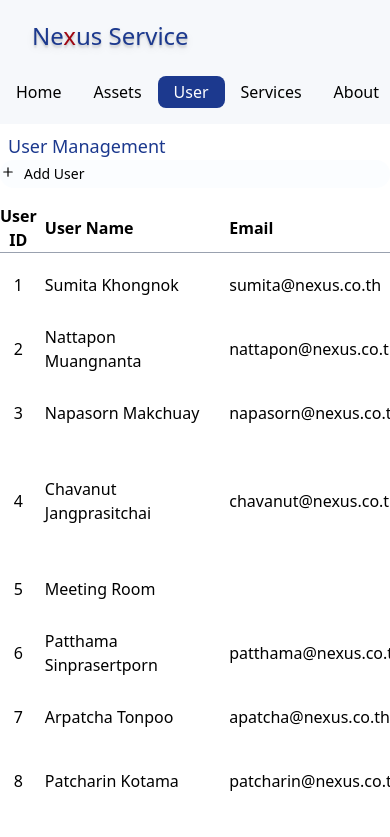
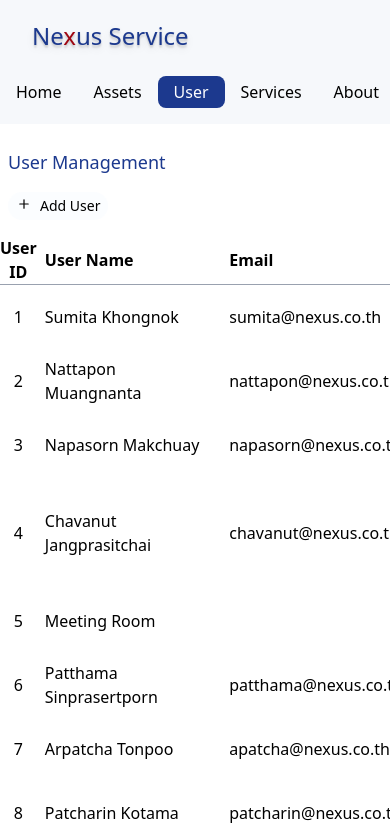
Before and after one commit to deskcodeFun/nexus-app, a Vue app: page /user in a window 390 px wide. Shown: the top 837 px of the page. Built offline with nearby package versions, Linux system fonts and the light colour scheme.

Commit message:
modified:   src/views/UserView.vue

```diff
--- a/src/App.vue
+++ b/src/App.vue
@@ -2,7 +2,7 @@
   <!-- <div class="w-full min-h-screen bg-linear-180 from-indigo-100 to-red-100"> -->
   <div class="w-full min-h-screen">
     <TheTopbar />
-    <RouterView class="px-8" />
+    <RouterView />
   </div>
 </template>
 
--- a/src/components/computers/ComputerCard.vue
+++ b/src/components/computers/ComputerCard.vue
@@ -1,9 +1,5 @@
 <template>
-  <div
-    v-for="(item, index) in computerStore"
-    :key="index"
-    class="sm:flex-row sm:flex-wrap justify-center"
-  >
+  <div v-for="(item, index) in computerStore" :key="index" class="flex justify-center mx-2">
     <!-- each card layout -->
     <BaseCard>
       <!-- show data in each card -->
--- a/src/components/users/UserCard.vue
+++ b/src/components/users/UserCard.vue
@@ -1,5 +1,10 @@
 <template>
-  <div v-for="(user, index) in store.users" :key="index" @click="router.push(`/editUser/${index}`)">
+  <div
+    v-for="(user, index) in store.users"
+    :key="index"
+    @click="router.push(`/editUser/${index}`)"
+    class="flex justify-center mx-2"
+  >
     <BaseCard>
       <!-- show data -->
       <table
--- a/src/views/UserView.vue
+++ b/src/views/UserView.vue
@@ -1,18 +1,20 @@
 <template>
   <!-- Header -->
-  <div class="w-full justify-between flex flex-col bg-white sm:flex-row mx-auto pb-4 pt-2 mt-2">
-    <p class="text-lg pl-2 text-blue-900">User Management</p>
+  <div class="w-full justify-between flex flex-col sm:flex-row bg-white mx-auto pb-4 pt-2 mt-2">
+    <p class="text-lg pl-2 py-4 sm:py-0 text-blue-900">User Management</p>
 
     <RouterLink
-      class="flex flex-row sm:mx-4 sm:px-2 py-1 rounded-full bg-blue-50/25 hover:text-white hover:bg-blue-800"
+      class="w-fit flex flex-row mx-2 px-2 py-1 rounded-full bg-blue-50/25 hover:text-white hover:bg-blue-800"
       to="/addUser"
     >
-      <PlusIcon class="h-4 w-4" />
-      <p class="ml-2 text-sm">Add User</p>
+      <div class="flex flex-row">
+        <PlusIcon class="h-4 w-4" />
+        <p class="ml-2 text-sm">Add User</p>
+      </div>
     </RouterLink>
   </div>
 
-  <div class="w-full">
+  <div>
     <component :is="activeComponent"></component>
   </div>
 </template>
```
